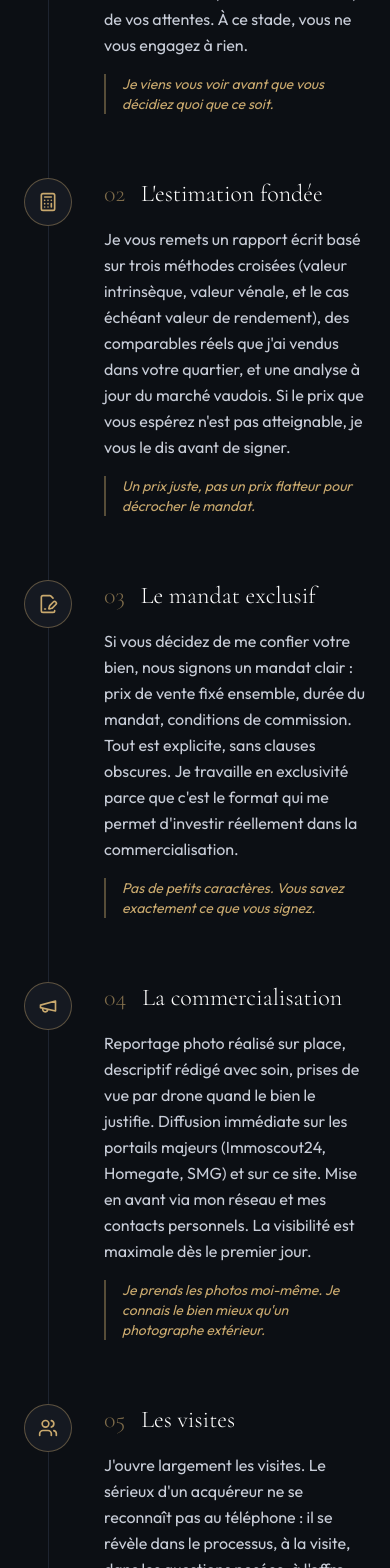
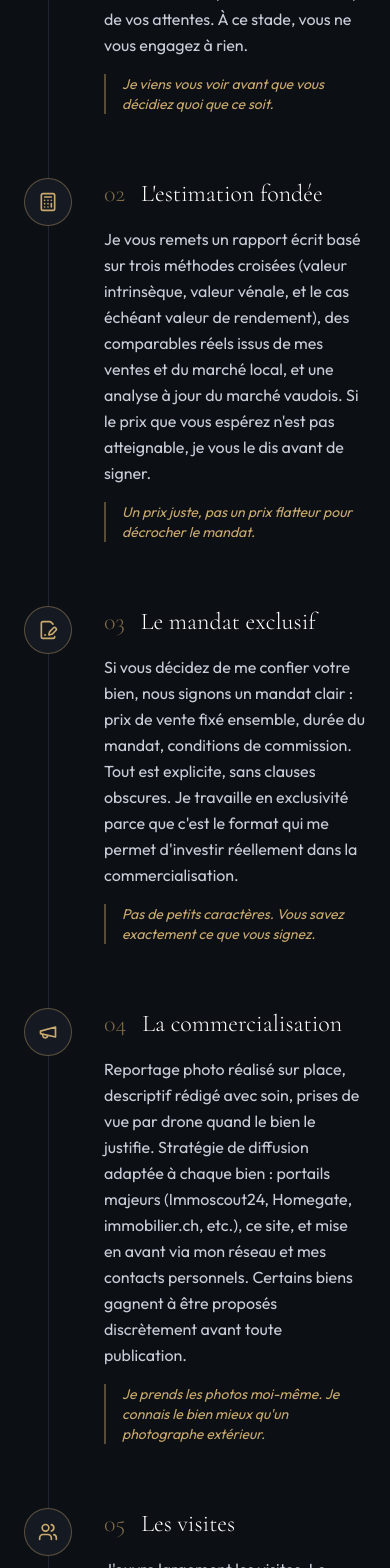
Before and after one commit to Sinseed/maison-praet, a Next.js app: page /methode in a window 390 px wide. Shown: the part 871-2439 px from the top of the page. Built offline with nearby package versions, Linux system fonts and the light colour scheme.

Commit message:
Méthode : diffusion adaptée à chaque bien (immobilier.ch, etc.), comparables reformulés

```diff
--- a/app/methode/page.tsx
+++ b/app/methode/page.tsx
@@ -29,7 +29,7 @@ const ETAPES = [
     num: '02',
     icon: Calculator,
     titre: "L'estimation fondée",
-    desc: "Je vous remets un rapport écrit basé sur trois méthodes croisées (valeur intrinsèque, valeur vénale, et le cas échéant valeur de rendement), des comparables réels que j'ai vendus dans votre quartier, et une analyse à jour du marché vaudois. Si le prix que vous espérez n'est pas atteignable, je vous le dis avant de signer.",
+    desc: "Je vous remets un rapport écrit basé sur trois méthodes croisées (valeur intrinsèque, valeur vénale, et le cas échéant valeur de rendement), des comparables réels issus de mes ventes et du marché local, et une analyse à jour du marché vaudois. Si le prix que vous espérez n'est pas atteignable, je vous le dis avant de signer.",
     valeur: "Un prix juste, pas un prix flatteur pour décrocher le mandat.",
   },
   {
@@ -43,7 +43,7 @@ const ETAPES = [
     num: '04',
     icon: Megaphone,
     titre: 'La commercialisation',
-    desc: "Reportage photo réalisé sur place, descriptif rédigé avec soin, prises de vue par drone quand le bien le justifie. Diffusion immédiate sur les portails majeurs (Immoscout24, Homegate, SMG) et sur ce site. Mise en avant via mon réseau et mes contacts personnels. La visibilité est maximale dès le premier jour.",
+    desc: "Reportage photo réalisé sur place, descriptif rédigé avec soin, prises de vue par drone quand le bien le justifie. Stratégie de diffusion adaptée à chaque bien : portails majeurs (Immoscout24, Homegate, immobilier.ch, etc.), ce site, et mise en avant via mon réseau et mes contacts personnels. Certains biens gagnent à être proposés discrètement avant toute publication.",
     valeur: "Je prends les photos moi-même. Je connais le bien mieux qu'un photographe extérieur.",
   },
   {
```
